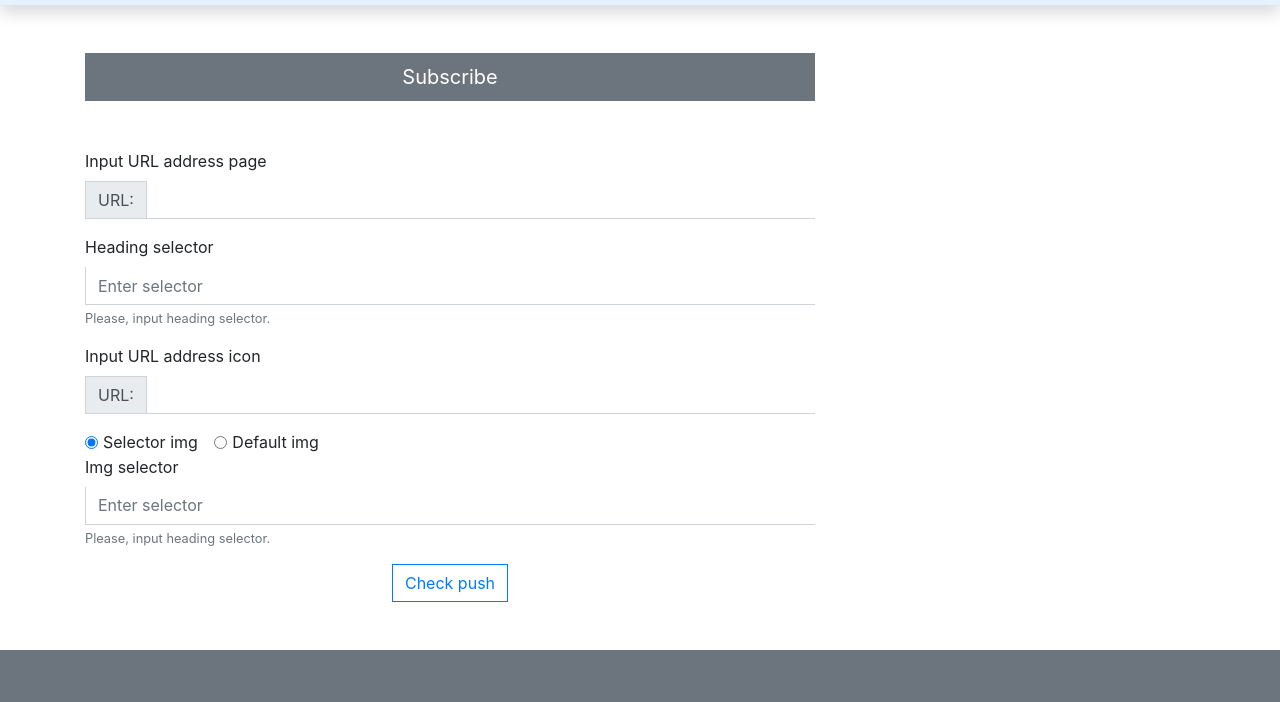
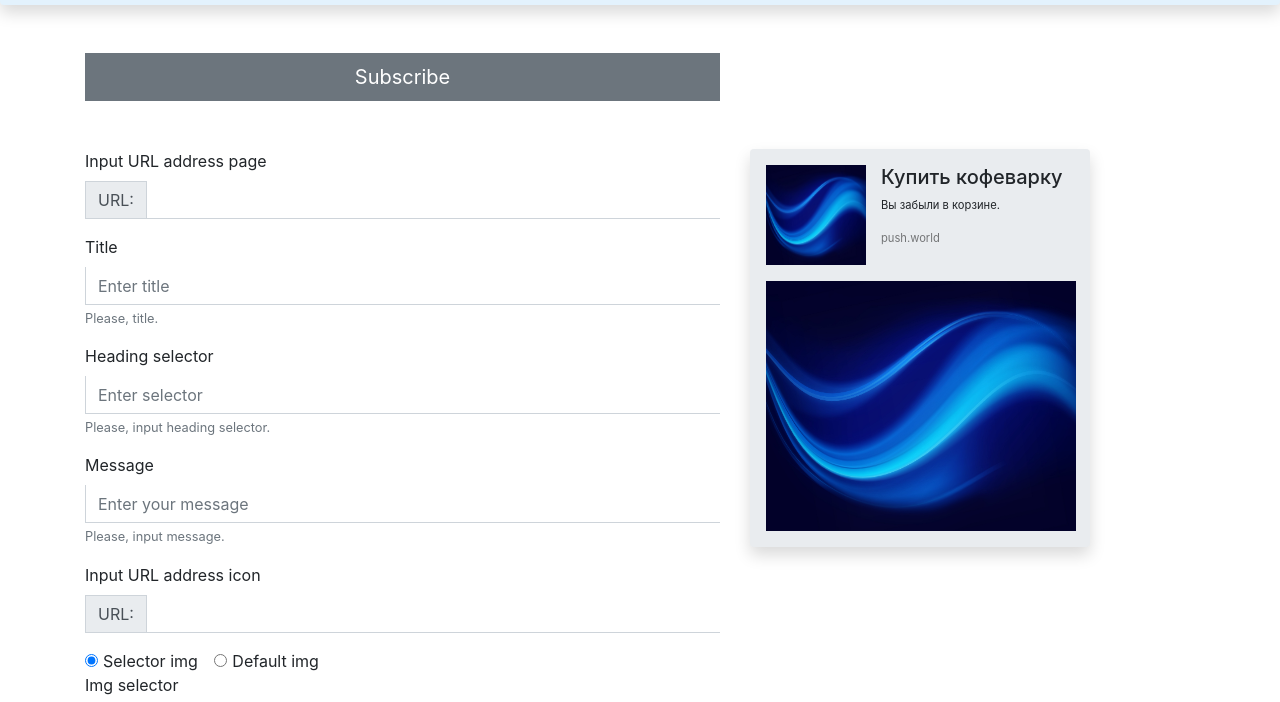
Before and after one commit to Ann2827/PushWorldTest, a plain HTML site: page public/index.html in a window 1280 px wide. Shown: the part 51-753 px from the top of the page. Drawn offline with nearby package versions, Linux system fonts and the light colour scheme.

Commit message:
Add push_look

```diff
--- a/public/collect_params.js
+++ b/public/collect_params.js
@@ -1,3 +1,13 @@
+var DEFAULT_PUSH_TITLE = "Купить кофеварку";
+$(function(){
+  $("#push-title").html(DEFAULT_PUSH_TITLE);
+})
+$("#title").on("input", function(){
+  $("#push-title").html($(this).val());
+  if(!$(this).val()){
+    $("#push-title").html(DEFAULT_PUSH_TITLE);
+  }
+})
 $(function(){
   $("#form2").on("submit", function(event){
     event.preventDefault();
@@ -19,6 +29,16 @@ $(function(){
     });*/
   });
 });
+/*{
+  "notification": {
+    "title": "Ералаш",
+      "body": "Начало в 21:00",
+        "icon": "https://eralash.ru.rsz.io/sites/all/themes/eralash_v5/logo.png?width=40&height=40",
+          "click_action": "http://eralash.ru/"
+  },
+    "to": "YOUR-TOKEN-ID"
+}*/
+
 function Collect_Params(){
   this._url = $("#basic-url").val();
   this._headSelect = $("#heading").val();
--- a/public/index.html
+++ b/public/index.html
@@ -10,12 +10,24 @@
   <script src="https://cdnjs.cloudflare.com/ajax/libs/popper.js/1.14.7/umd/popper.min.js" integrity="sha384-UO2eT0CpHqdSJQ6hJty5KVphtPhzWj9WO1clHTMGa3JDZwrnQq4sF86dIHNDz0W1" crossorigin="anonymous"></script>
   <script src="https://stackpath.bootstrapcdn.com/bootstrap/4.3.1/js/bootstrap.min.js" integrity="sha384-JjSmVgyd0p3pXB1rRibZUAYoIIy6OrQ6VrjIEaFf/nJGzIxFDsf4x0xIM+B07jRM" crossorigin="anonymous"></script>
   <script type="text/javascript" src="https://www.gstatic.com/firebasejs/3.7.2/firebase.js"></script>
+  <script type="text/javascript" src="push_look.js"></script>
   <script type="text/javascript" src="firebase_subscribe.js"></script>
   <script type="text/javascript" src="firebase-messaging-sw.js"></script>
+
   <style>
     .center {
       display: block;
       margin: 0 auto;
+    }
+    .jumbotron {
+      font-size: 70%;
+      width: 340px;
+    }
+    .push-text-block {
+      width: 190px;
+      white-space: nowrap; /* Запрещаем перенос строк */
+      overflow: hidden; /* Обрезаем все, что не помещается в область */
+      text-overflow: ellipsis; /* Добавляем многоточие */
     }
   </style>
 </head>
@@ -48,14 +60,14 @@
   </header>
   <div class="container">
     <div class="row">
-      <div class="col-lg-8">
+      <div class="col-lg-7">
         <form id="form1">
           <button type="submit" class="btn btn-secondary rounded-0 btn-lg btn-block mb-5" id="subscribe">Subscribe</button>
         </form>
       </div>
     </div>
     <div class="row">
-      <div class="col-lg-8">
+      <div class="col-lg-7">
         <form id="form2">
           <div class="form-group">
             <label for="basic-url">Input URL address page</label>
@@ -67,9 +79,19 @@
             </div>
           </div>
           <div class="form-group">
+            <label for="heading">Title</label>
+            <input type="text" class="form-control rounded-0 border-top-0 border-right-0" id="title" aria-describedby="titleHelp" placeholder="Enter title" required>
+            <small id="titleHelp" class="form-text text-muted">Please, title.</small>
+          </div>
+          <div class="form-group">
             <label for="heading">Heading selector</label>
             <input type="text" class="form-control rounded-0 border-top-0 border-right-0" id="heading" aria-describedby="headingHelp" placeholder="Enter selector" required>
             <small id="headingHelp" class="form-text text-muted">Please, input heading selector.</small>
+          </div>
+          <div class="form-group">
+            <label for="message">Message</label>
+            <input type="text" class="form-control rounded-0 border-top-0 border-right-0" id="message" aria-describedby="messageHelp" placeholder="Enter your message" required>
+            <small id="messageHelp" class="form-text text-muted">Please, input message.</small>
           </div>
           <div class="form-group">
             <label for="basic-url">Input URL address icon</label>
@@ -112,6 +134,25 @@
           <button type="submit" class="btn btn-outline-primary rounded-0 center" id="send-form">Check push</button>
         </form>
       </div>
+      <div class="col">
+        <div class="jumbotron jumbotron-fluid p-3 shadow mb-5 rounded">
+          <div class="container">
+           <div class="row">
+               <img src="img/test.jpg" width="100" height="100" alt="icon" id="push-icon">
+             <div class="col pr-0">
+               <h5 class="display" id="push-title" placeholder="Enter title"></h5>
+               <p id="push-message" class="push-text-block">Вы забыли в корзине.</p>
+               <a href="https://push.world" id="push-url" class="text-black-50">push.world</a>
+             </div>
+           </div>
+           <div class="row mt-3">
+             <div class="col-lg pl-0 pr-0">
+               <img src="img/test.jpg" width="310" height="250" alt="image" id="push-img">
+             </div>
+           </div>
+          </div>
+        </div>
+      </div>
     </div>
   </div>
   <footer>
```
Also changed, not shown: public/img/test.jpg (added), public/push_look.js (added).
